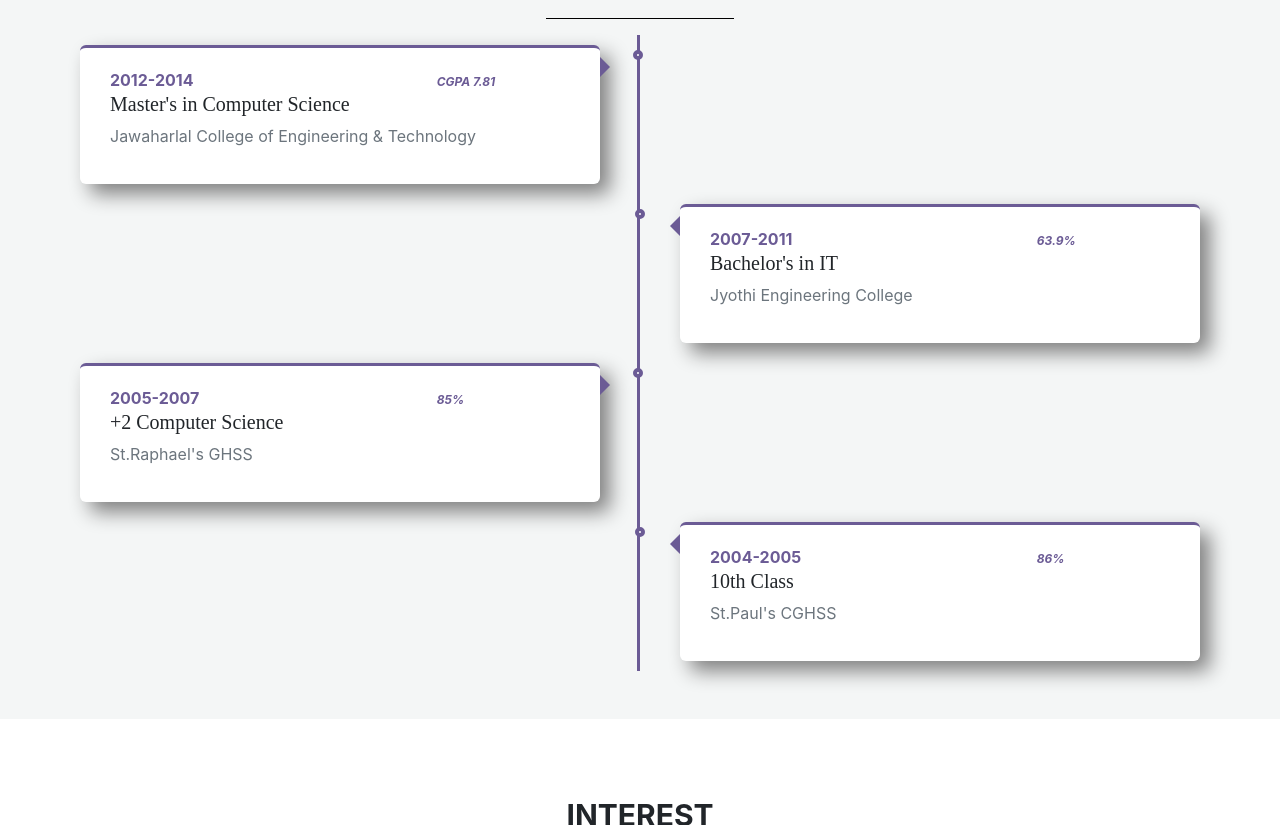
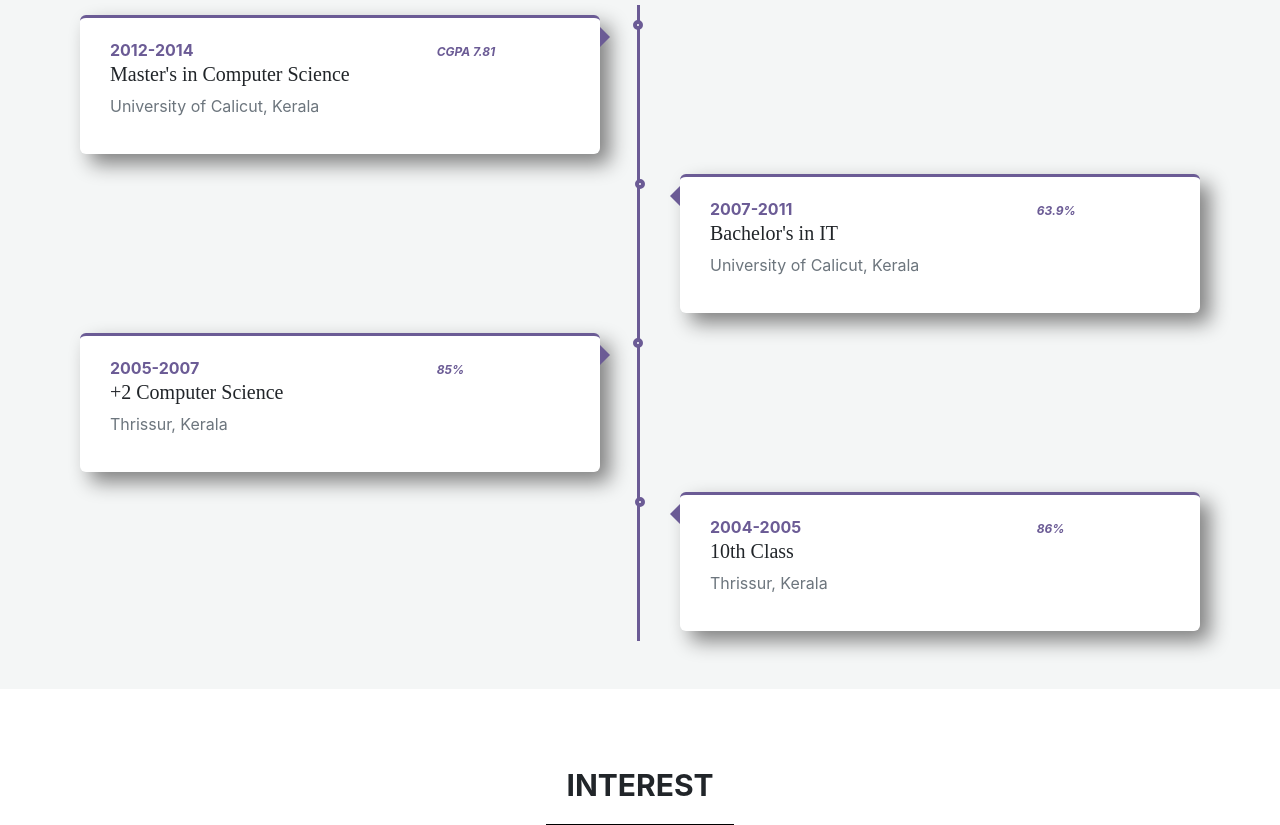
Before and after one commit to OAJO/oajo.github.io, a plain HTML site: page index.html in a window 1280 px wide. Shown: the part 1105-1930 px from the top of the page. Drawn offline with nearby package versions, Linux system fonts and the light colour scheme.

Commit message:
about changed

```diff
--- a/index.html
+++ b/index.html
@@ -67,7 +67,6 @@
 					I'm a simple person who is curious and eager to learn new things <br>and always try to maintain a positive attitude.<br>
 					I thrive on deep conversations where I feel a strong connection with someone.<br>
 					After my studies I worked in IT firm for almost 3years.<br>
-					Now I'm learning Web Design and Development and love to explore more.
 					</center>
 					</span><br>
 				</div>
@@ -98,7 +97,7 @@
 	      				<div class="row">
 	      					<div class="col-sm-12">
 	      						<h3 class="CourseHead" >Master's in Computer Science</h3>
-	      						<p class="text-muted">Jawaharlal College of Engineering & Technology</p>
+	      						<p class="text-muted">University of Calicut, Kerala</p>
 	      					</div>
 	      				</div>
 	    				</div>
@@ -110,7 +109,7 @@
 	      						<div class="col-sm-4"><span class="percent">63.9%</span></div>
 	        				</div>
 	        				<h3 class="CourseHead">Bachelor's in IT</h3>
-	        				<p class="text-muted"> Jyothi Engineering College</p>
+	        				<p class="text-muted"> University of Calicut, Kerala</p>
 	    				</div>
 	  				</div>
 	  				<div class="container1 left">
@@ -120,7 +119,7 @@
 	      						<div class="col-sm-4"><span class="percent">85%</span></div>
 	        				</div>
 	       					<h3 class="CourseHead">+2 Computer Science</h3>
-	        				<p class="text-muted">St.Raphael's GHSS</p>
+	        				<p class="text-muted">Thrissur, Kerala</p>
 	     				</div>
 	 			 	</div>
 	  				<div class="container1 right">
@@ -130,7 +129,7 @@
 	      						<div class="col-sm-4"><span class="percent">86%</span></div>
 	        				</div>
 	        				<h3 class="CourseHead">10th Class</h3>
-	        				<p class="text-muted">St.Paul's CGHSS</p>
+	        				<p class="text-muted">Thrissur, Kerala</p>
 	    				</div>
 	  				</div>
 				</div>
```
